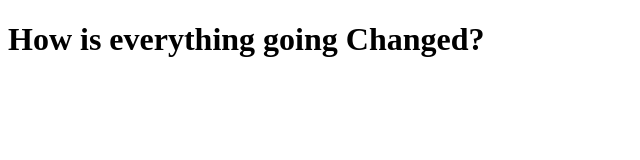
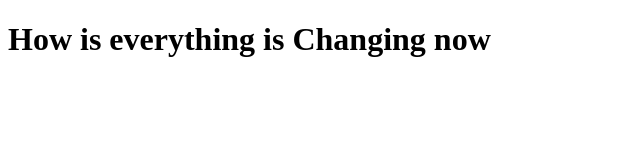
Before and after one commit to gitumar/Web-App-Template, a website: page index.html in a window 1280 px wide. Shown: the whole page, without its empty margins (0-640 px from the left). Drawn offline with nearby package versions, Linux system fonts and the light colour scheme; no server answers.

Commit message:
Adjusted some files

```diff
--- a/index.html
+++ b/index.html
@@ -9,6 +9,6 @@
     </script>
 </head>
 <body>
-<h1>How is everything going Changed?</h1>
+<h1>How is everything is Changing now</h1>
 </body>
 </html>
```
